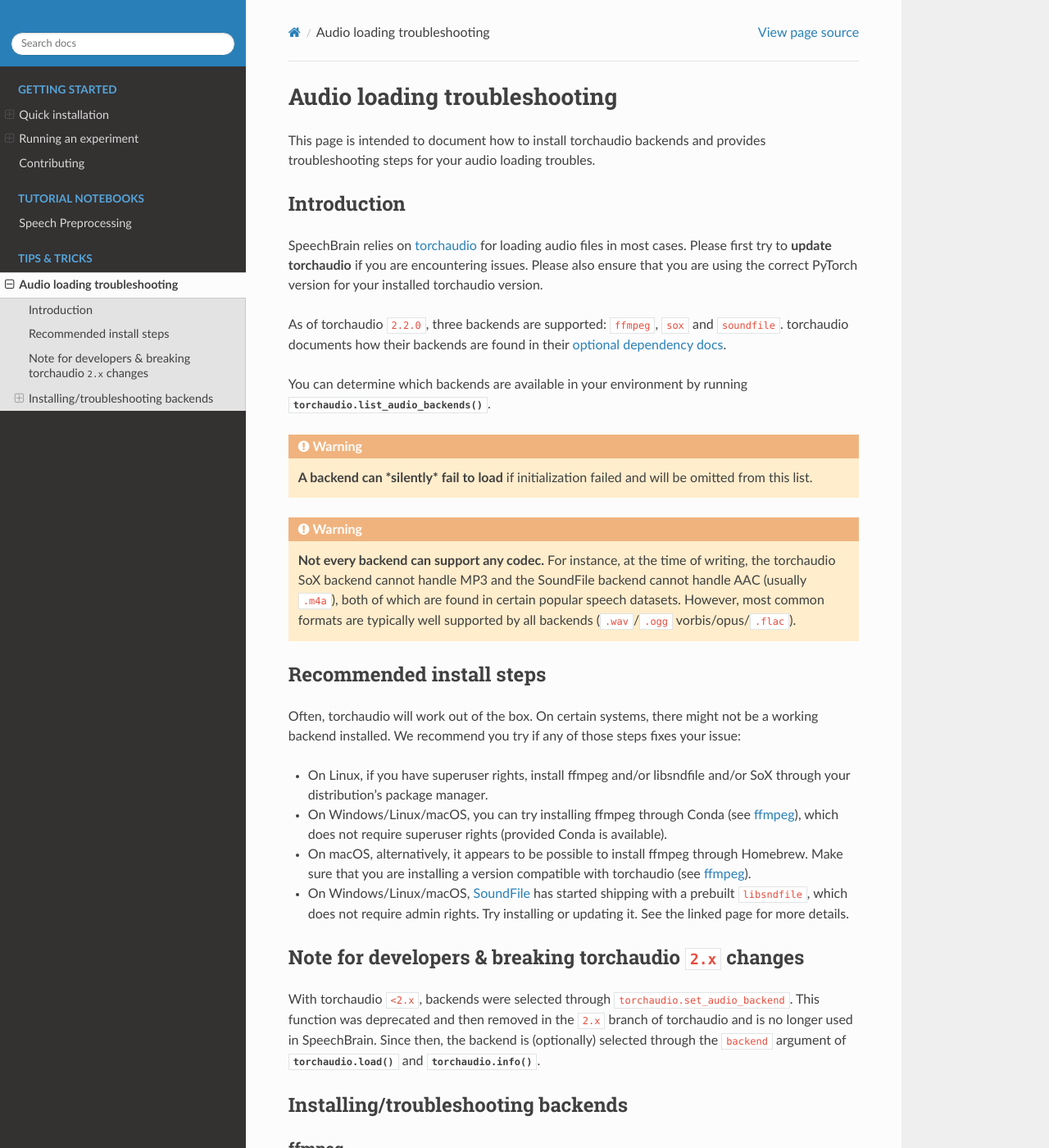
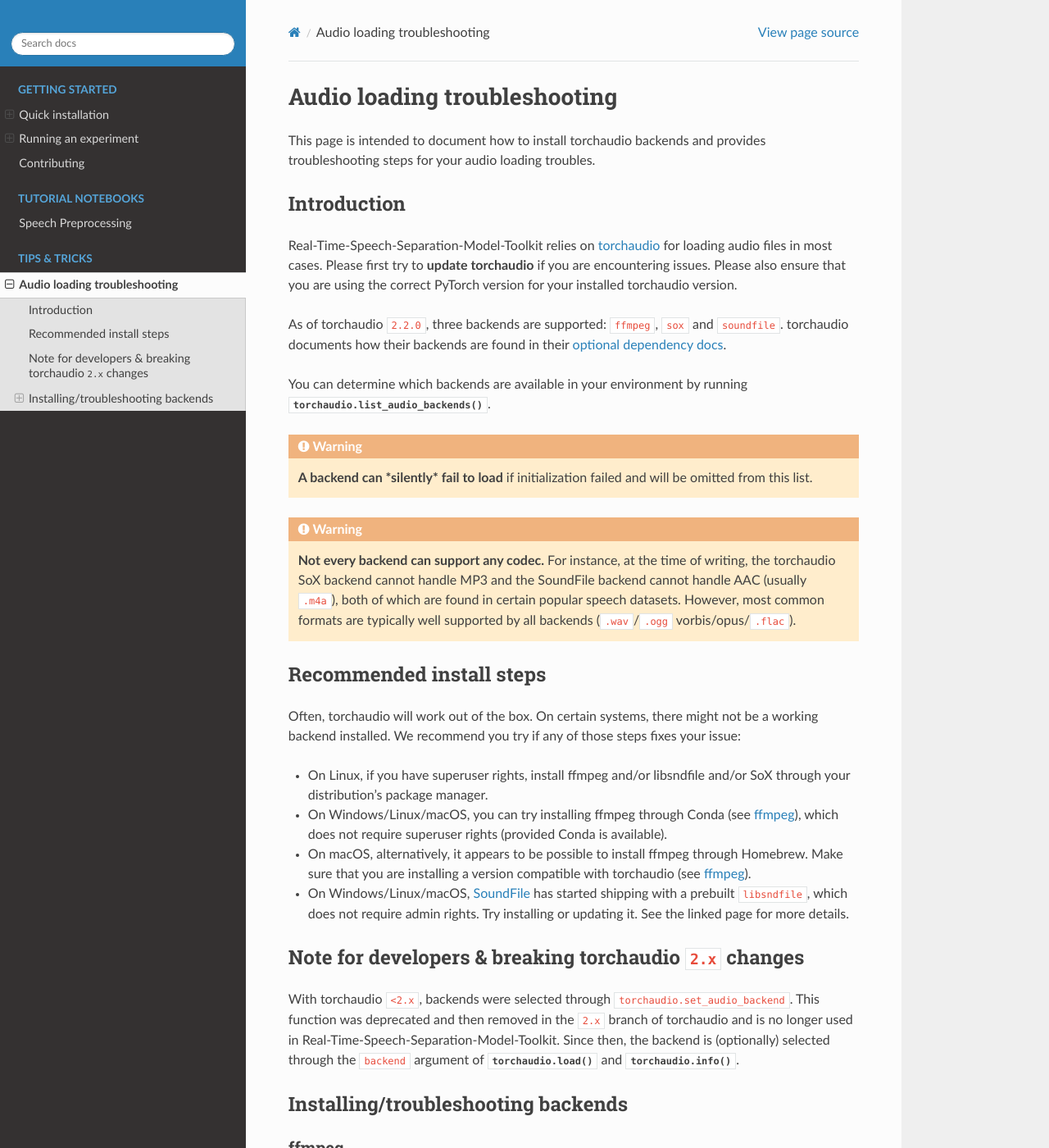
Before and after one commit to genius-0963/Real-Time-Speetch-Saparation-Model-Toolkit, a Sphinx documentation site: the page built from docs/audioloading.rst, in a window 1280 px wide and 1400 px high. Shown: the whole window at 82% size. Built offline with Sphinx 7.4.7 and the Read the Docs theme 3.1.0, drawn with Linux system fonts in a browser that asks for light colours; pages that are not in the unit, such as notebooks, are missing from menus.

Commit message:
Update docs

```diff
--- a/docs/audioloading.rst
+++ b/docs/audioloading.rst
@@ -8,7 +8,7 @@
 Introduction
 ============
 
-SpeechBrain relies on
+Real-Time-Speech-Separation-Model-Toolkit relies on
 `torchaudio <https://pytorch.org/audio/stable/index.html>`_
 for loading audio files in most cases. Please first try to **update torchaudio**
 if you are encountering issues. Please also ensure that you are using the
@@ -61,7 +61,7 @@
 
 With torchaudio `<2.x`, backends were selected through
 ``torchaudio.set_audio_backend``. This function was deprecated and then
-removed in the `2.x` branch of torchaudio and is no longer used in SpeechBrain.
+removed in the `2.x` branch of torchaudio and is no longer used in Real-Time-Speech-Separation-Model-Toolkit.
 Since then, the backend is (optionally) selected through the ``backend``
 argument of :func:`torchaudio.load` and :func:`torchaudio.info`.
 
```
